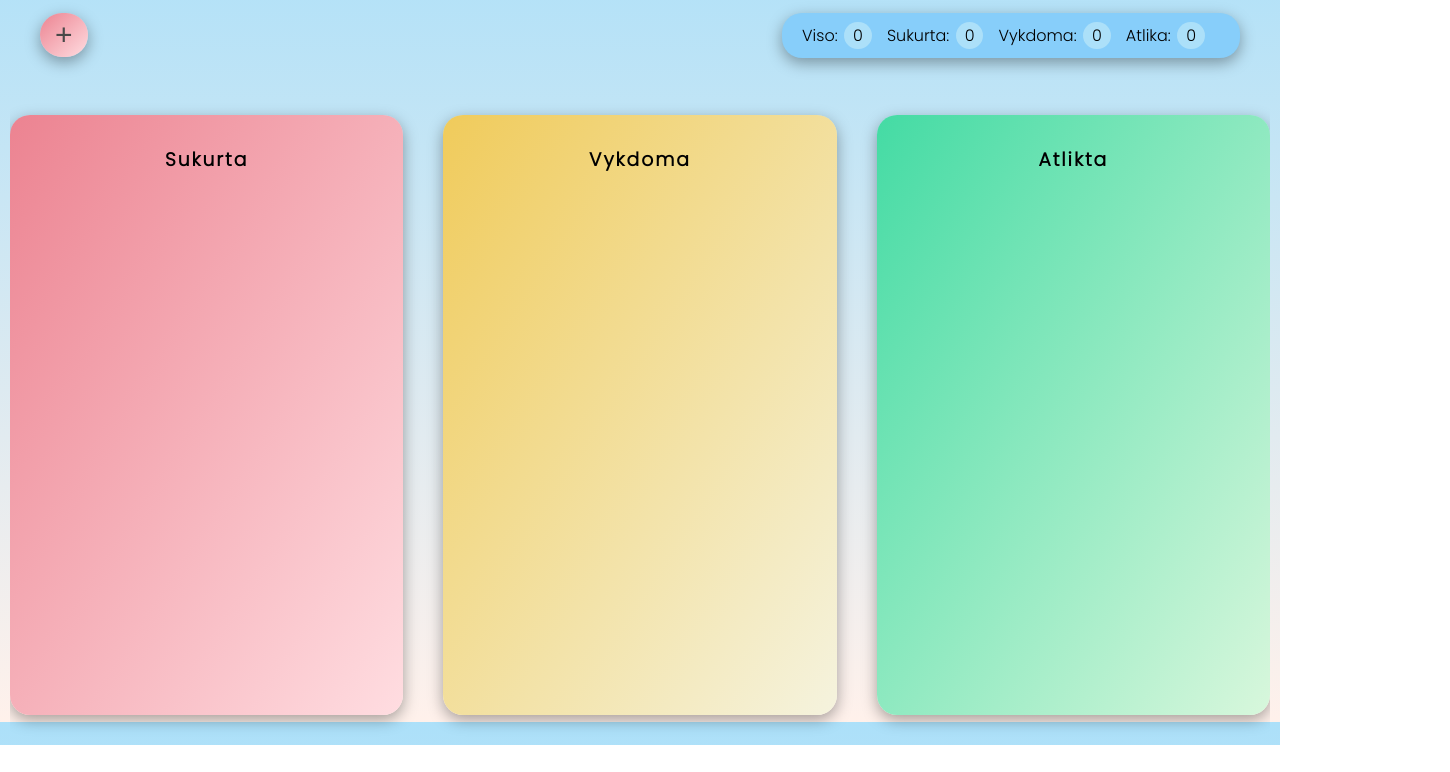
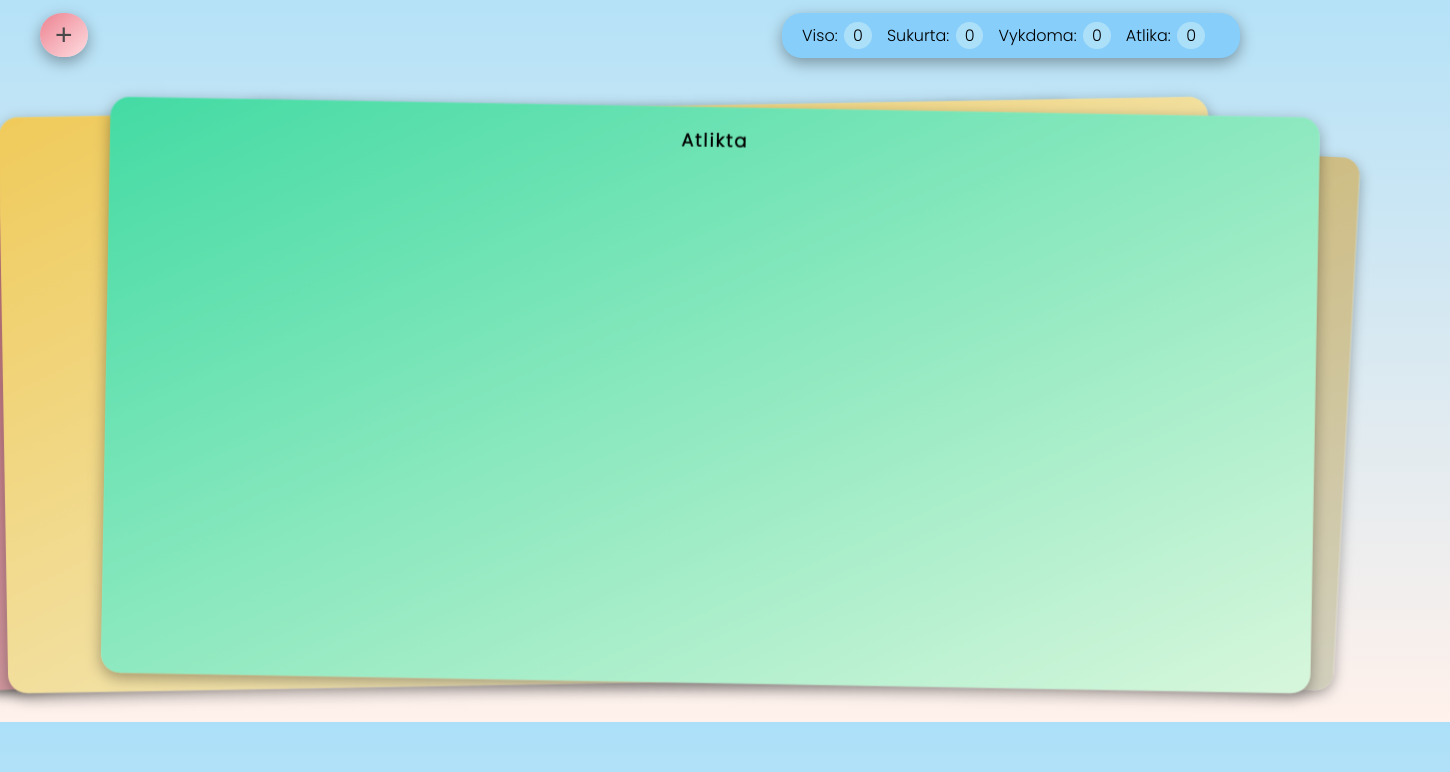
Before and after one commit to simonachess/BIT-FE-JS, a plain HTML site: page _ToDo/index.html in a window 1280 px wide. Shown: the part 88-860 px from the top of the page, 1450 px wide, since content can reach past the window. Before the commit the page ends 833 px from the top, so only its background shows below. Drawn offline with nearby package versions, Linux system fonts and the light colour scheme.

Commit message:
swiper card

```diff
--- a/_ToDo/index.html
+++ b/_ToDo/index.html
@@ -42,10 +42,15 @@
             </div>
         </div>
 
-        <div class="swiper">
+        <div class="swiper mySwiper">
             <!-- Additional required wrapper -->
 
                 <div class="all-list swiper-wrapper">
+                    <div class="cards list-doing swiper-slide">
+                        <h3>Vykdoma 2</h3>
+                        <div class="doing"></div>
+                    </div>
+
                     <div class="cards list-created swiper-slide">
                         <h3>Sukurta</h3>
                         <div class="created"></div>
--- a/_ToDo/index.js
+++ b/_ToDo/index.js
@@ -254,48 +254,54 @@ class createtedTask {
         })
     }
 
-    static swiper = new Swiper('.swiper', {
+    static swiper = new Swiper(".mySwiper", {
+        effect: "cards",
+        grabCursor: true,
+        loop:true,
+    });
 
-        slidesPerView: 1,
-        spaceBetween: 10,
-        // Responsive breakpoints
-        breakpoints: {
-            // when window width is >= 320px
-            320: {
-                slidesPerView: 1,
-                spaceBetween: 20
-            },
-            // when window width is >= 480px
-            480: {
-                slidesPerView: 1,
-                spaceBetween: 30
-            },
-            // when window width is >= 640px
-            640: {
-                slidesPerView: 3,
-                spaceBetween: 40
-            }
-        },
+    // static swiper = new Swiper('.swiper', {
 
-        // Optional parameters
-        direction: 'horizontal',
-        // loop: true,
-        // If we need pagination
-        pagination: {
-            el: '.swiper-pagination',
-        },
+    //     slidesPerView: 1,
+    //     spaceBetween: 10,
+    //     // Responsive breakpoints
+    //     breakpoints: {
+    //         // when window width is >= 320px
+    //         320: {
+    //             slidesPerView: 1,
+    //             spaceBetween: 20
+    //         },
+    //         // when window width is >= 480px
+    //         480: {
+    //             slidesPerView: 1,
+    //             spaceBetween: 30
+    //         },
+    //         // when window width is >= 640px
+    //         640: {
+    //             slidesPerView: 3,
+    //             spaceBetween: 40
+    //         }
+    //     },
 
-        // Navigation arrows
-        navigation: {
-            nextEl: '.swiper-button-next',
-            prevEl: '.swiper-button-prev',
-        },
+    //     // Optional parameters
+    //     direction: 'horizontal',
+    //     // loop: true,
+    //     // If we need pagination
+    //     pagination: {
+    //         el: '.swiper-pagination',
+    //     },
 
-        // And if we need scrollbar
-        scrollbar: {
-            el: '.swiper-scrollbar',
-        },
-    });
+    //     // Navigation arrows
+    //     navigation: {
+    //         nextEl: '.swiper-button-next',
+    //         prevEl: '.swiper-button-prev',
+    //     },
+
+    //     // And if we need scrollbar
+    //     scrollbar: {
+    //         el: '.swiper-scrollbar',
+    //     },
+    // });
 
 
 }
--- a/_ToDo/styles.css
+++ b/_ToDo/styles.css
@@ -242,9 +242,10 @@ textarea {
     margin: 0 15px 0 2px;
 }
 
-.swiper-slide {
+/* .swiper-slide {
     padding: 20px;
-}
+} */
+
 
 @media only screen and (max-width: 600px) {
     body {
@@ -295,7 +296,6 @@ textarea {
         padding-bottom: 0;
         width: 360px;
     }
-
     .created .done-btn, .doing .done-btn {
         display: inline;
     }
@@ -305,6 +305,7 @@ textarea {
     }
     .cards {
         width: 320px;
+
     }
     .all-count, .created-count, .doing-count, .done-count {
         display: flex;
```
Also changed, not shown: _ToDo/done-icon.png (added).
